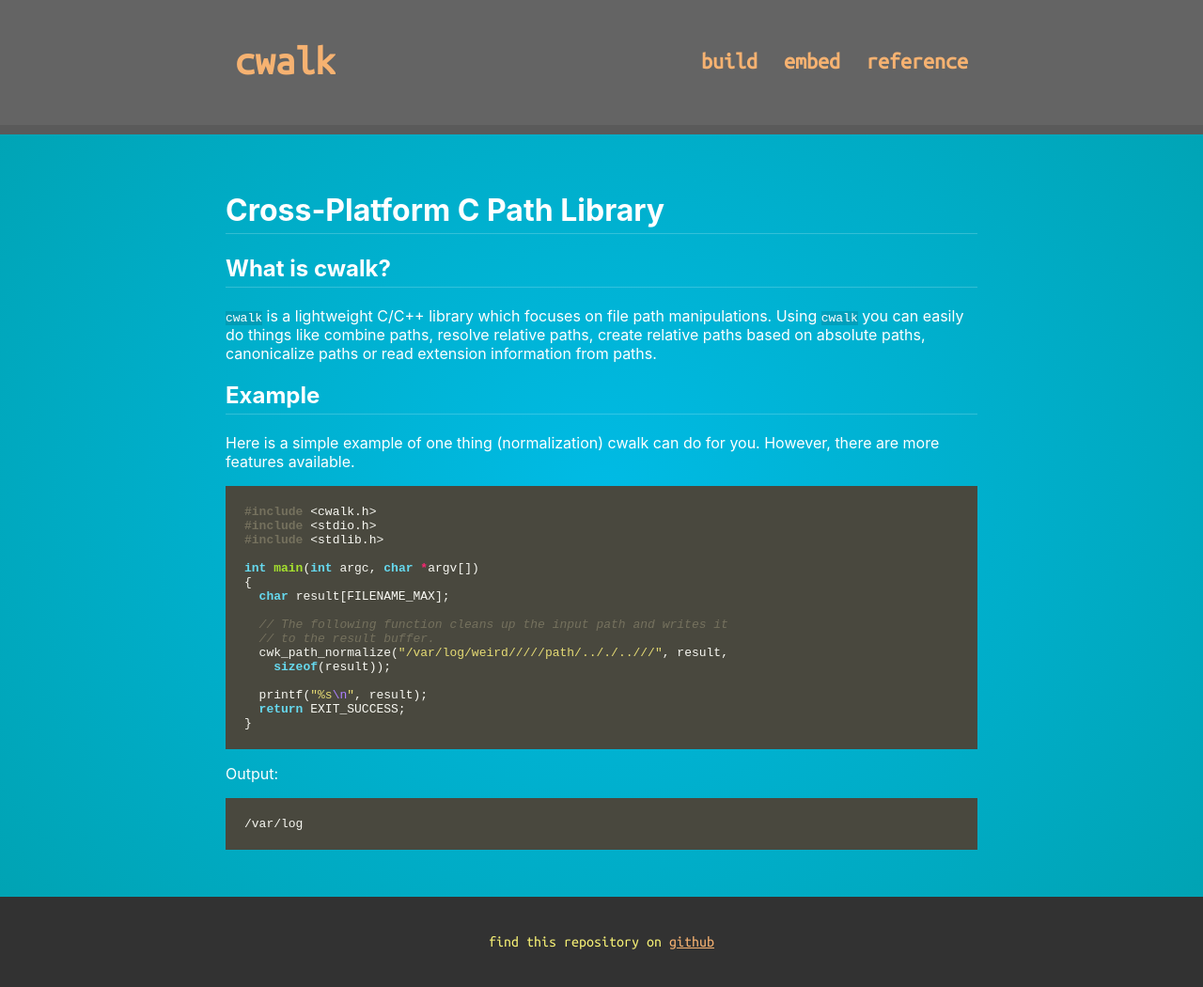
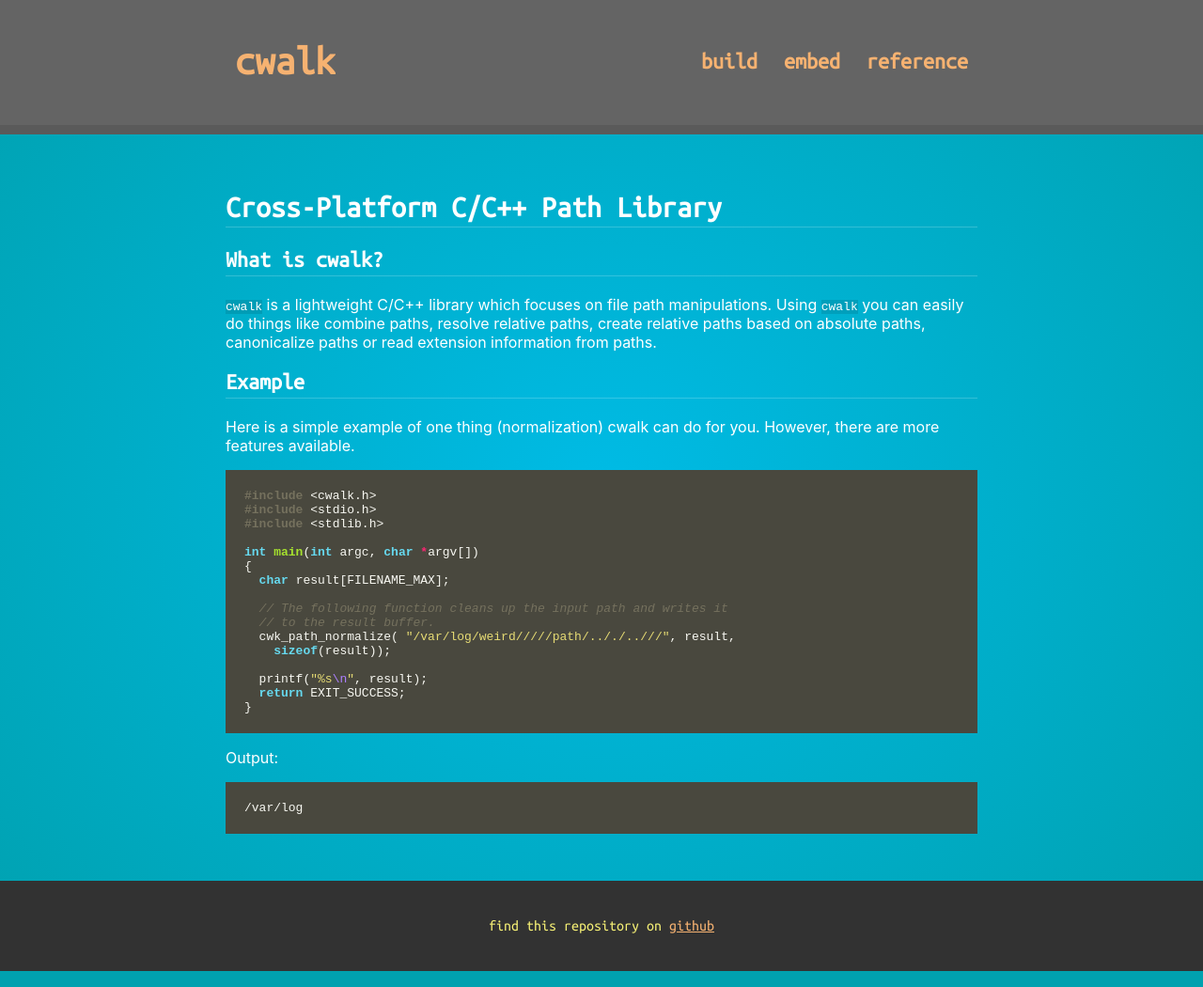
Before and after one commit to likle/cwalk, a Jekyll site: the page built from docs/index.md, in a window 1280 px wide. Shown: the whole page at 94% size. Built offline with Jekyll 4.4.1, drawn with Linux system fonts in a browser that asks for light colours.

Commit message:
made navigation responsive

```diff
--- a/docs/assets/css/default.css
+++ b/docs/assets/css/default.css
@@ -60,6 +60,7 @@ a {
 }
 
 h1, h2 {
+  font-family: 'Ubuntu Mono';
   padding-bottom: 5px;
   border-bottom: 1px solid rgba(255,255,255,.2);
 }
@@ -74,6 +75,8 @@ h1, h2 {
 .highlight {
   padding: 10px;
   margin: 0;
+  overflow: auto;
+  white-space: pre-wrap;
 }
 
 .highlighter-rouge {
@@ -91,3 +94,19 @@ table th {
   border: 1px solid rgba(0,0,0,.2);
   padding: 5px 8px;
 }
+
+@media (max-width: 1000px) {
+  header {
+    text-align: center;
+  }
+
+  header .logo {
+    display: block;
+    float: none;
+    margin-bottom: 10px;
+  }
+
+  .content {
+    padding: 0 20px;
+  }
+}
--- a/docs/index.md
+++ b/docs/index.md
@@ -1,5 +1,5 @@
 ---
-title: Cross-Platform C Path Library
+title: Cross-Platform C/C++ Path Library
 description: cwalk is a lightweight C/C++ Path Library which focuses on file path manipulations. Using ``cwalk`` you can easily do things like combine paths, resolve relative paths, create relative paths based on absolute paths, canonicalize paths or read extension information from paths.
 ---
 
@@ -19,7 +19,7 @@ int main(int argc, char *argv[])
 
   // The following function cleans up the input path and writes it
   // to the result buffer.
-  cwk_path_normalize("/var/log/weird/////path/.././..///", result,
+  cwk_path_normalize( "/var/log/weird/////path/.././..///", result,
     sizeof(result));
 
   printf("%s\n", result);
```
